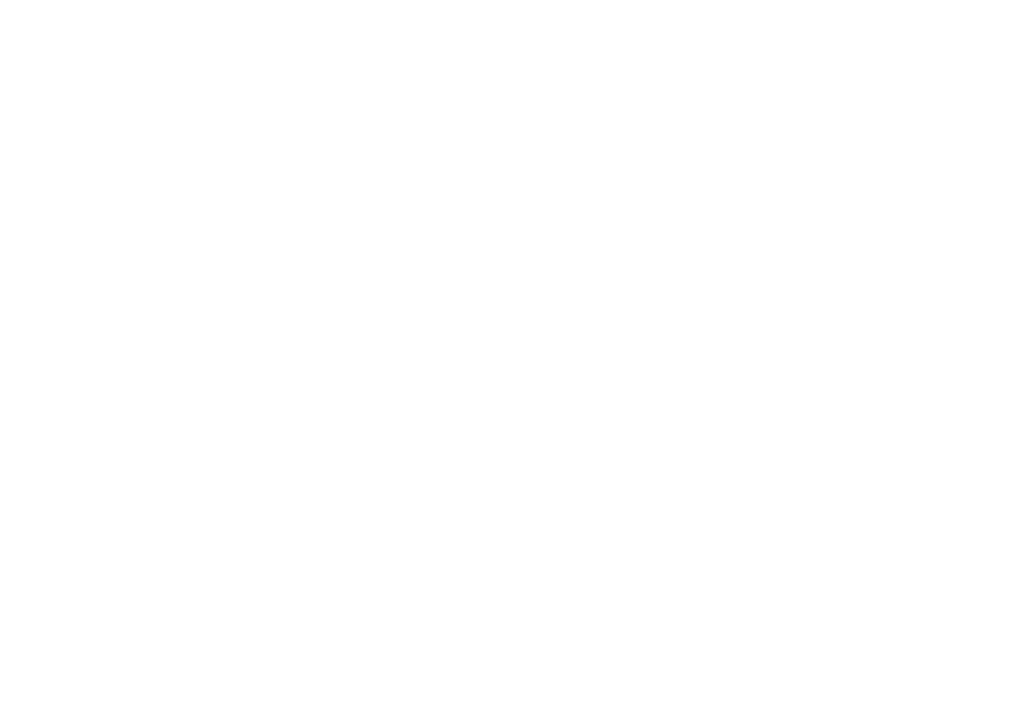
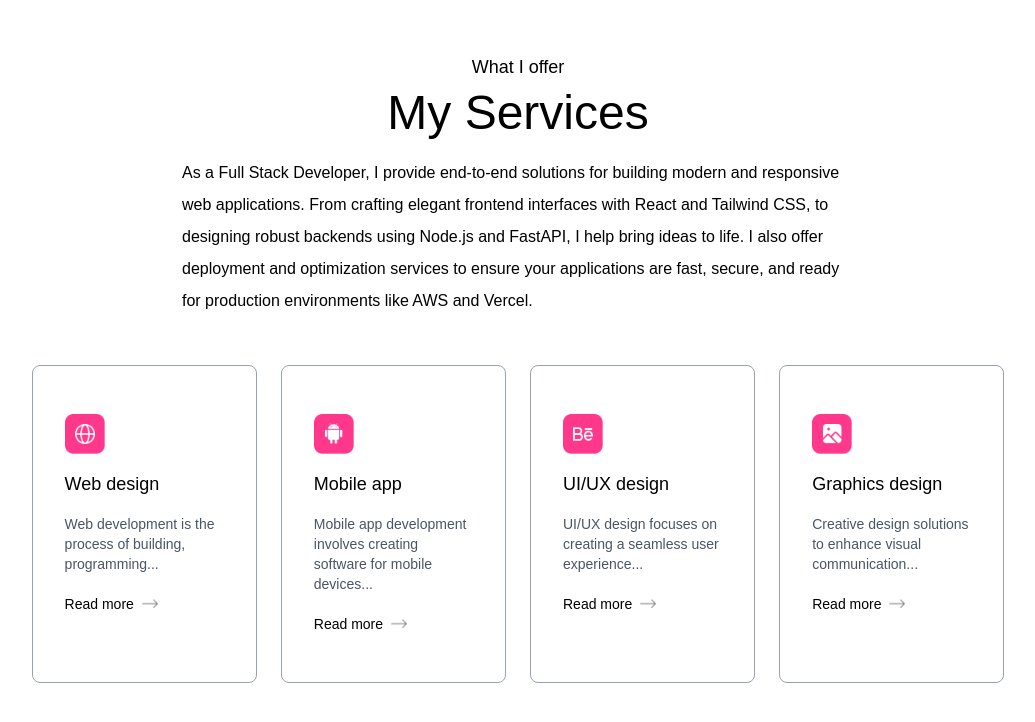
Before and after one commit to ouali99/portfolio, a Next.js app: page / in a window 1280 px wide. Shown: the part 1888-2610 px from the top of the page, without its empty margins (122-1157 px from the left). Before the commit the page ends 1901 px from the top, so only its background shows below. Built offline with nearby package versions, Linux system fonts and the light colour scheme; a web font is replaced by a local one.

Commit message:
add services section

```diff
--- a/app/components/About.jsx
+++ b/app/components/About.jsx
@@ -9,7 +9,7 @@
         <h4 className="text-center mb-2 text-lg font-Ovo">Introduction</h4>
         <h2 className="text-center text-5xl font-Ovo">About me </h2>
 
-        <div className="flex w-full flex-col lg:flex-row items-center gap-20 my-20">
+        <div className="flex flex-col lg:flex-row items-center gap-20 my-20 max-w-6xl mx-auto">
             <div className="w-64 sm:w-80 rounded-3xl max-w-none">
                 <Image src={assets.user_image} alt="user" className="w-full rounded-3xl" />
             </div>
--- /dev/null
+++ b/app/components/Services.jsx
@@ -0,0 +1,31 @@
+import { assets, serviceData } from '@/assets/assets'
+import Image from 'next/image'
+import React from 'react'
+
+const Services = () => {
+  return (
+    <div id="services" className="w-full px-[12%] py-10 scroll-mt-20">
+      <h4 className="text-center mb-2 text-lg font-Ovo">What I offer</h4>
+      <h2 className="text-center text-5xl font-Ovo">My Services</h2>
+
+      <p className='test-center max-w-2xl mx-auto mt-5 mb-12 font-Ovo'>
+        As a Full Stack Developer, I provide end-to-end solutions for building modern and responsive web applications. From crafting elegant frontend interfaces with React and Tailwind CSS, to designing robust backends using Node.js and FastAPI, I help bring ideas to life. I also offer deployment and optimization services to ensure your applications are fast, secure, and ready for production environments like AWS and Vercel.
+      </p>
+
+      <div className='grid grid-cols-[repeat(auto-fit,minmax(200px,1fr))] gap-6 my-10'>
+        {serviceData.map(({icon, title, description, link}, index) => (
+          <div key={index} className="border border-gray-400 rounded-lg px-8 py-12 hover:shadow-black cursor-pointer hover:bg-[#fcf4ff] hover:-translate-y-1 duration-500">
+            <Image src={icon} alt="" className="w-10" />
+              <h3 className='text-lg my-4 test-gray-700'>{title}</h3>
+              <p className='text-gray-600 text-sm leadinf-5'>{description}</p>
+              <a href={link} className='flex items-center gap-2 text-sm mt-5'>
+                Read more <Image src={assets.right_arrow} alt="" className="w-4" />
+              </a>
+          </div>
+        ))}
+      </div>
+    </div>
+  )
+}
+
+export default Services
--- a/app/page.js
+++ b/app/page.js
@@ -2,6 +2,7 @@
 import About from "./components/About";
 import Header from "./components/Header";
 import Navbar from "./components/Navbar";
+import Services from "./components/Services";
 
 export default function Home() {
   return (
@@ -9,6 +10,7 @@
       <Navbar />
       <Header />
       <About  />
+      <Services />
     </>
   );
 }
--- a/tailwind.config.mjs
+++ b/tailwind.config.mjs
@@ -21,8 +21,11 @@
             boxShadow: {
                 'black' : '4px 4px 0 #000',
                 'white' : '4px 4px 0 #fff',
-            }
+            },
+            gridTemplateColumns: {
+                'auto': 'repeat(auto-fit, minmax(200px, 1fr))',
+            },
         },
+        plugins: [],
     },
-    plugins: [],
 };
```
